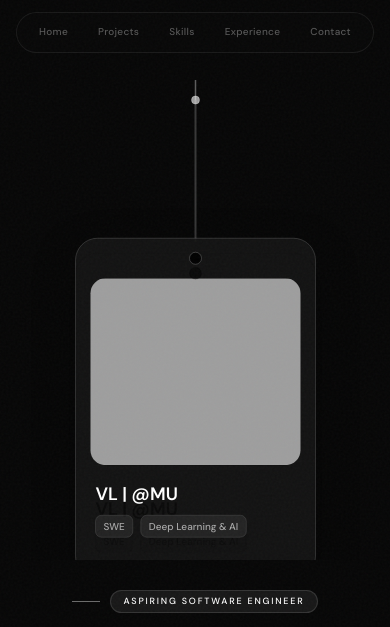
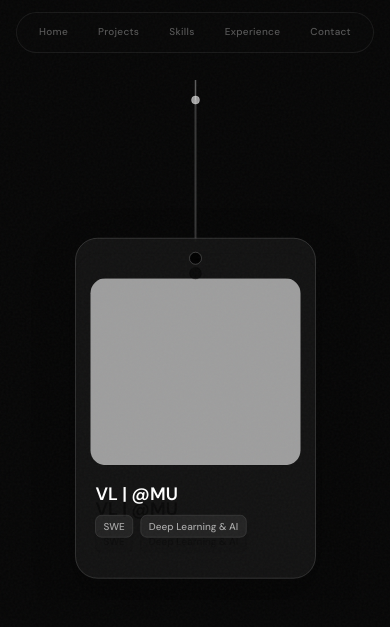
Before and after one commit to latharvadita/portfolio, a plain HTML site: page index.html in a window 390 px wide. Shown: the top 627 px of the page. Drawn offline with Linux system fonts and the light colour scheme.

Commit message:
Fix lanyard card rendering and layout on mobile
- Add device pixel ratio support so the canvas renders crisp on high-DPR phone screens
- Add touch event handlers so the card responds to touch on mobile
- Increase canvas height at the 480px breakpoint (480→520px) to prevent the card from being clipped at the bottom
- Add touch-action:none on canvas to prevent browser scroll interference

Co-Authored-By: Claude Sonnet 4.6 <noreply@anthropic.com>

```diff
--- a/index.html
+++ b/index.html
@@ -129,7 +129,7 @@ h1.hero-name em{font-style:italic;color:rgba(255,255,255,0.55);}
   overflow:visible;
   clip-path:inset(0 0 0 0);
 }
-#lanyard-canvas{position:absolute;inset:0;width:100%;height:100%;display:block;cursor:default;}
+#lanyard-canvas{position:absolute;inset:0;width:100%;height:100%;display:block;cursor:default;touch-action:none;}
 
 /* Scroll indicator */
 .scroll-hint{
@@ -417,7 +417,7 @@ footer{
   .hero-subtitle{font-size:1rem;}
   .hero-quote{font-size:0.78rem;}
 
-  #lanyard-wrap{height:480px;min-height:480px;}
+  #lanyard-wrap{height:520px;min-height:520px;}
 
   .btn{padding:11px 24px;font-size:12px;}
   .contact-tagline{font-size:clamp(2rem,8vw,3rem);}
@@ -630,9 +630,14 @@ document.querySelectorAll('.reveal').forEach(el => obs.observe(el));
   const cardProfileImg = new Image();
   cardProfileImg.src = 'images/lathar.jpg';
 
+  let dpr = 1, logicalW = 0, logicalH = 0;
+
   function resize() {
-    canvas.width = wrap.offsetWidth;
-    canvas.height = wrap.offsetHeight;
+    dpr = window.devicePixelRatio || 1;
+    logicalW = wrap.offsetWidth;
+    logicalH = wrap.offsetHeight;
+    canvas.width = logicalW * dpr;
+    canvas.height = logicalH * dpr;
   }
   resize();
   window.addEventListener('resize', () => { resize(); init(); });
@@ -646,7 +651,7 @@ document.querySelectorAll('.reveal').forEach(el => obs.observe(el));
   let mouse = { x: -9999, y: -9999, active: false };
 
   function init() {
-    anchorX = canvas.width * 0.5;
+    anchorX = logicalW * 0.5;
     anchorY = 20; // visible ceiling anchor, not 0
     const segLen = ROPE_LEN / SEG;
     pts = [];
@@ -727,7 +732,8 @@ document.querySelectorAll('.reveal').forEach(el => obs.observe(el));
   }
 
   function draw() {
-    ctx.clearRect(0, 0, canvas.width, canvas.height);
+    ctx.setTransform(dpr, 0, 0, dpr, 0, 0);
+    ctx.clearRect(0, 0, logicalW, logicalH);
     simulate();
 
     // Ceiling hook
@@ -824,6 +830,18 @@ document.querySelectorAll('.reveal').forEach(el => obs.observe(el));
     mouse.active = false;
   });
   document.addEventListener('mouseleave', () => { mouse.active = false; });
+
+  // Touch support for mobile
+  wrap.addEventListener('touchmove', e => {
+    e.preventDefault();
+    const r = canvas.getBoundingClientRect();
+    const t = e.touches[0];
+    mouse.x = t.clientX - r.left;
+    mouse.y = t.clientY - r.top;
+    mouse.active = true;
+  }, { passive: false });
+  wrap.addEventListener('touchend', () => { mouse.active = false; });
+  wrap.addEventListener('touchcancel', () => { mouse.active = false; });
 })();
 
 /* Resume download alert */
```
